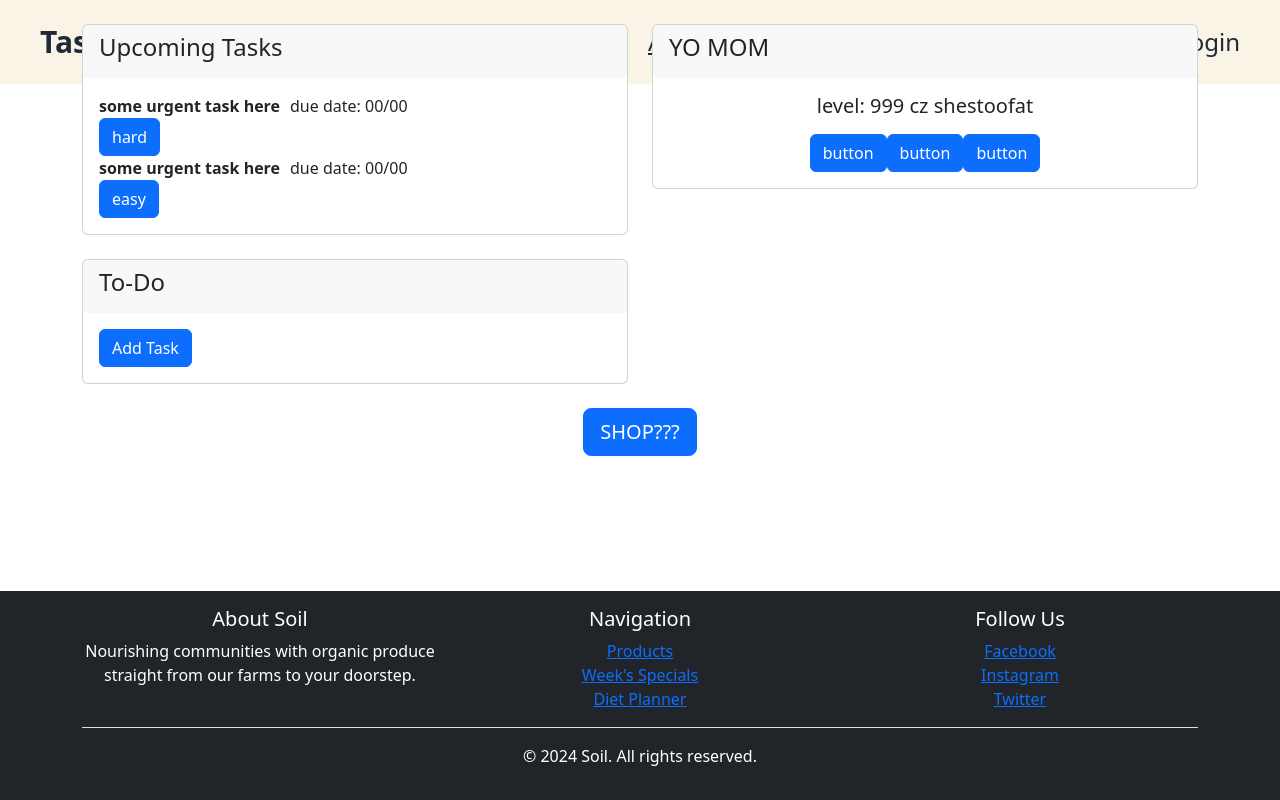
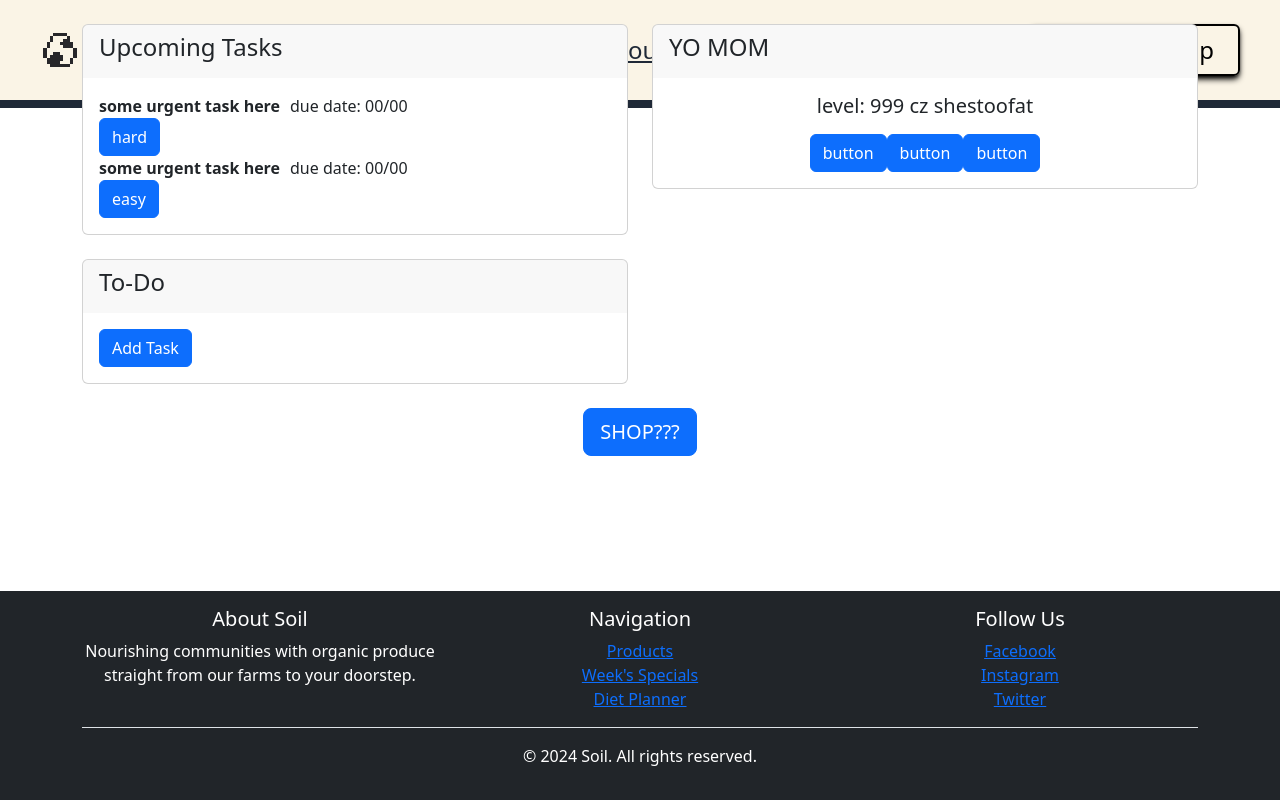
Before and after one commit to aiimee/MACWebHack, a React (Create React App) app in the folder taskagotchi/: page /tasks in a window 1280 px wide. Built offline with nearby package versions, Linux system fonts and the light colour scheme.

Commit message:
Navbar design changes

```diff
--- a/taskagotchi/public/index.html
+++ b/taskagotchi/public/index.html
@@ -10,34 +10,11 @@
       content="Web site created using create-react-app"
     />
     <link rel="apple-touch-icon" href="%PUBLIC_URL%/logo192.png" />
-    <!--
-      manifest.json provides metadata used when your web app is installed on a
-      user's mobile device or desktop. See https://developers.google.com/web/fundamentals/web-app-manifest/
-    -->
     <link rel="manifest" href="%PUBLIC_URL%/manifest.json" />
-    <!--
-      Notice the use of %PUBLIC_URL% in the tags above.
-      It will be replaced with the URL of the `public` folder during the build.
-      Only files inside the `public` folder can be referenced from the HTML.
-
-      Unlike "/favicon.ico" or "favicon.ico", "%PUBLIC_URL%/favicon.ico" will
-      work correctly both with client-side routing and a non-root public URL.
-      Learn how to configure a non-root public URL by running `npm run build`.
-    -->
-    <title>React App</title>
+    <title>TaskaGotchi</title>
   </head>
   <body>
     <noscript>You need to enable JavaScript to run this app.</noscript>
     <div id="root"></div>
-    <!--
-      This HTML file is a template.
-      If you open it directly in the browser, you will see an empty page.
-
-      You can add webfonts, meta tags, or analytics to this file.
-      The build step will place the bundled scripts into the <body> tag.
-
-      To begin the development, run `npm start` or `yarn start`.
-      To create a production bundle, use `npm run build` or `yarn build`.
-    -->
   </body>
 </html>
--- a/taskagotchi/src/components/NavigationBar/NavigationBar.jsx
+++ b/taskagotchi/src/components/NavigationBar/NavigationBar.jsx
@@ -1,17 +1,38 @@
 import React from "react";
 import { Link } from "react-router-dom";
+import egg from "../../assets/images/egg.png";
 
 const NavigationBar = () => {
   return (
-    <div className="w-full fixed top-0 left-0">
+    <div className="w-full fixed top-0 left-0 border-b-8 border-gray-800">
       <div className="flex items-center justify-between bg-[#FAF4E6] py-4 md:px-10 px-7">
-        <div className="font-bold text-3xl cursor-pointer text-gray-800">
-          TaskaGotchi
+        <div
+          className="font-bold text-3xl cursor-pointer text-gray-800"
+          style={{ imageRendering: "pixelated" }}
+        >
+          <img
+            src={egg}
+            alt="pixelated egg"
+            className="mr-2 inline-block w-10 h-10"
+          />
+          <span className="inline-block">
+            <Link to="/" className="text-gray-800 no-underline">
+              TaskaGotchi
+            </Link>
+          </span>
         </div>
         <div className="text-2xl underline cursor-pointer text-gray-800">
-          About Us
+          {/* TODO: Connect this to the page */}
+          <Link className="text-gray-800" to="/">
+            About Us
+          </Link>
         </div>
-        <div className="text-2xl cursor-pointer text-gray-800">Login</div>
+        <div className="text-2xl cursor-pointer text-gray-800">
+          {/* TODO: Connect this to the page */}
+          <button className="border-2 border-black text-black py-2 px-4 rounded shadow-md shadow-black opacity-100">
+            Login/Sign Up
+          </button>
+        </div>
       </div>
     </div>
   );
```
Also changed, not shown: taskagotchi/src/assets/images/egg.png (added), 1 other file (tests, documents, lock files or other folders).
